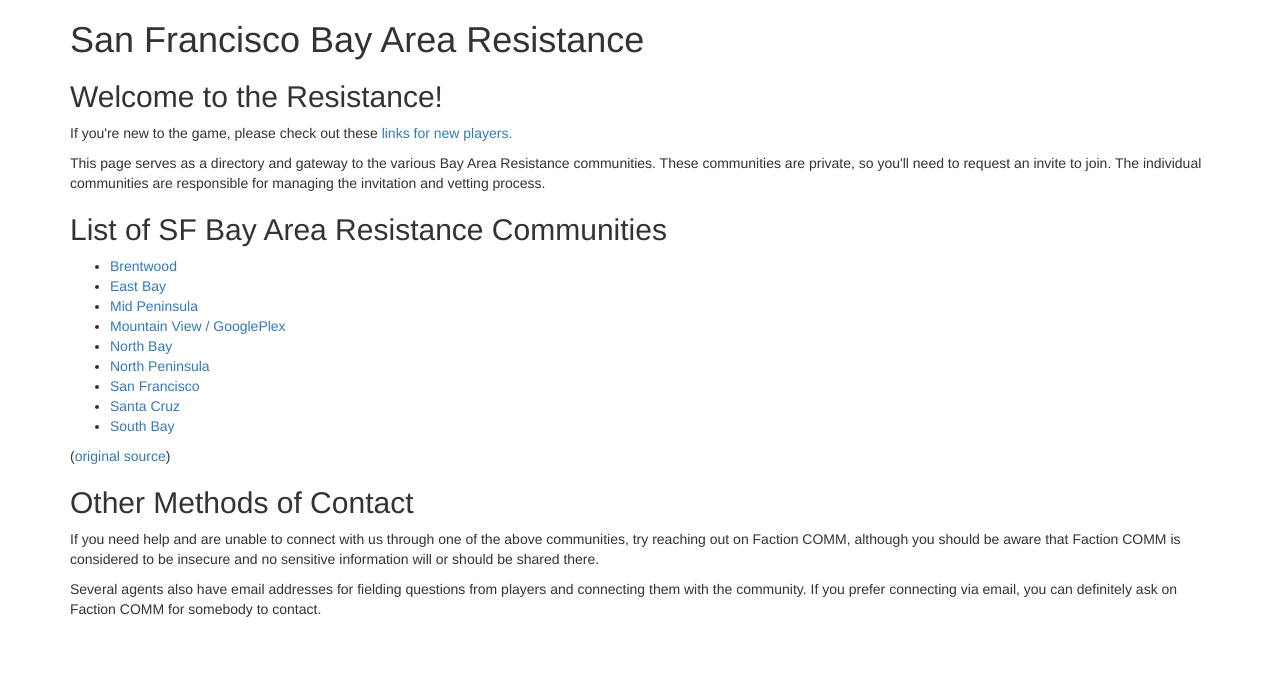
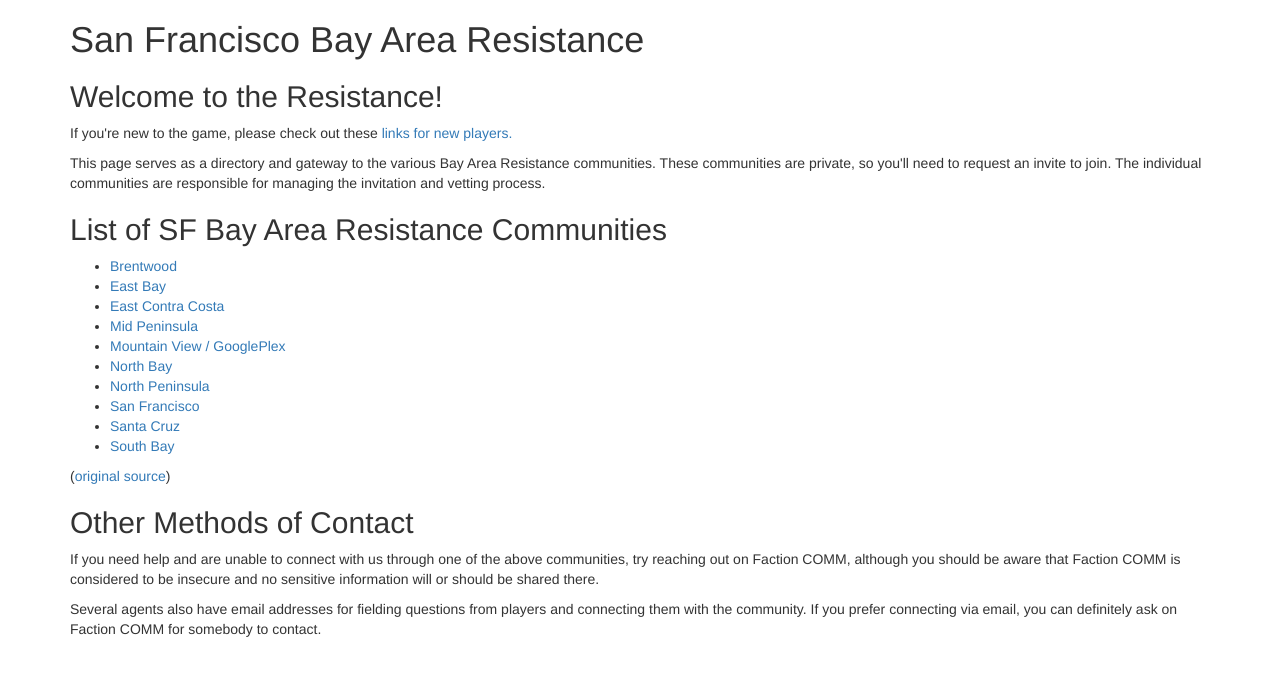
Before and after one commit to balshor/sfbay.resists.org, a Jekyll site: the page built from index.html, in a window 1280 px wide. Shown: the top 676 px of the page. Built offline with Jekyll 4.4.1, drawn with Linux system fonts in a browser that asks for light colours; nearby versions of some CDN libraries.

Commit message:
Add east contra costa link to index.html.

```diff
--- a/_data/communities.yaml
+++ b/_data/communities.yaml
@@ -3,6 +3,9 @@
 
 - name: East Bay
   url: /eby/
+
+- name: East Contra Costa
+  url: /ecc/
 
 - name: Mid Peninsula
   url: /pen/
```
